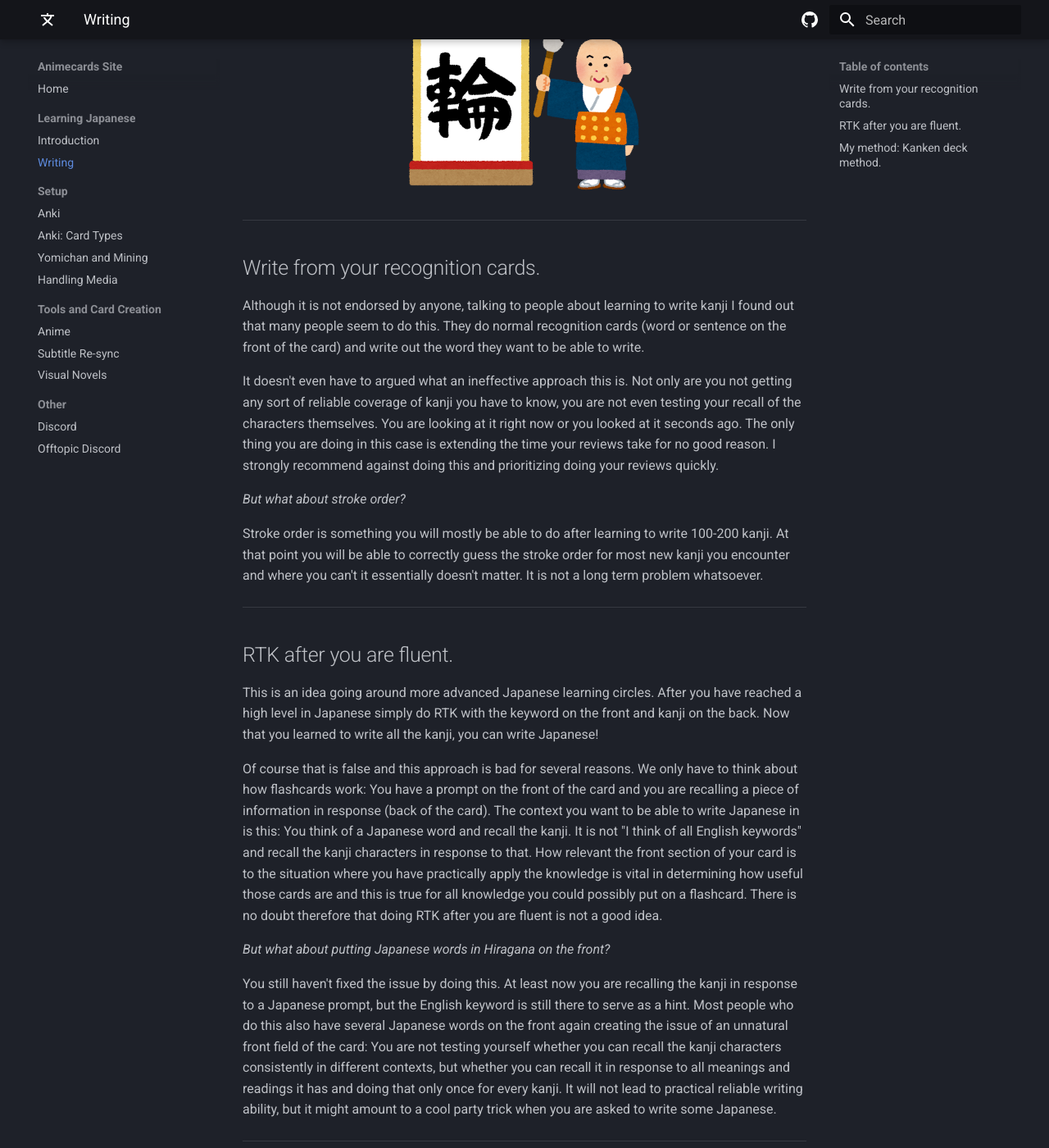
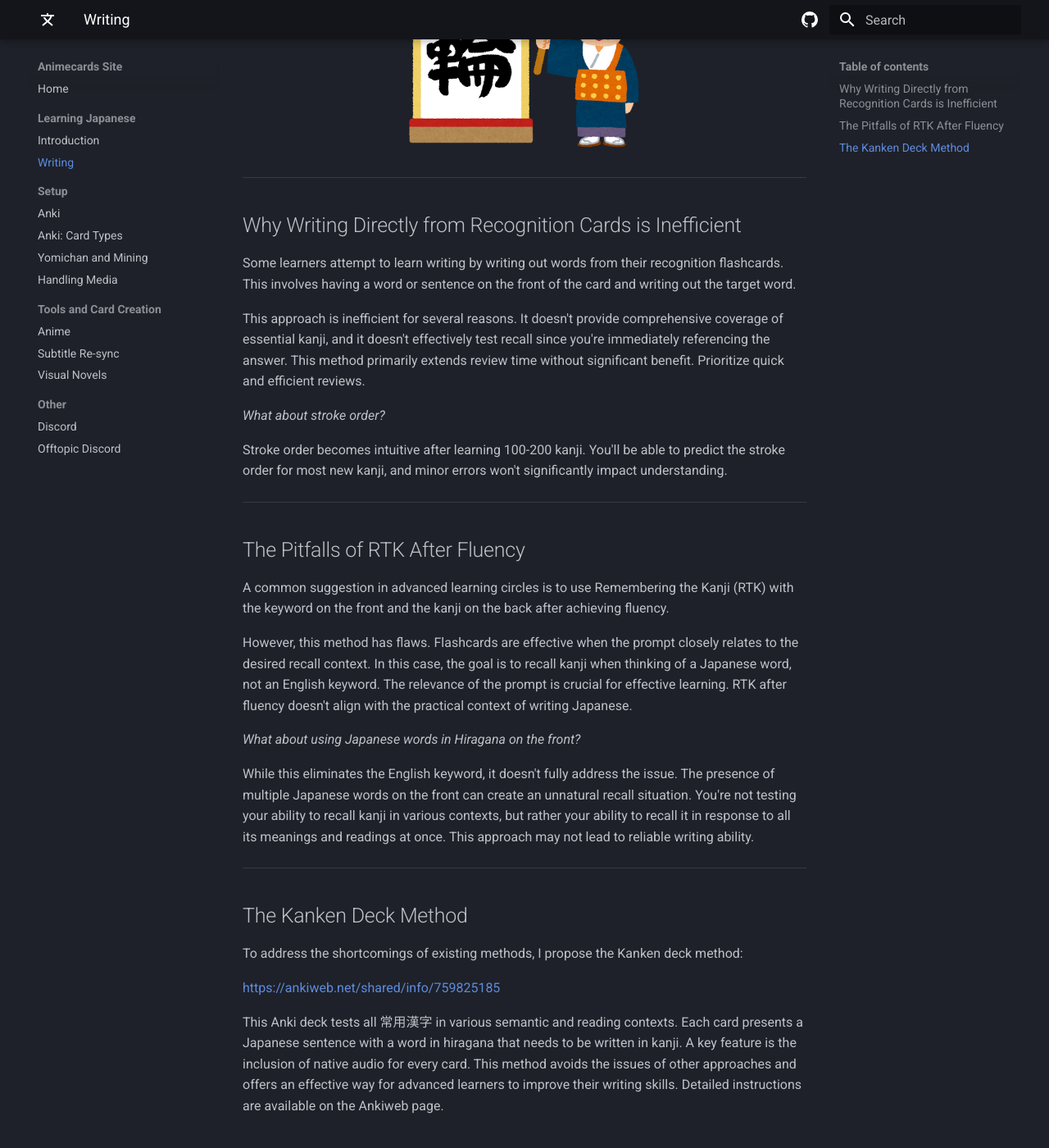
Before and after one commit to friedrich-de/AnimecardsWebsite, an MkDocs documentation site: the page built from docs/writingjapanese.md, in a window 1280 px wide and 1400 px high, scrolled down 401 px. Shown: the whole window at 82% size. Built offline with MkDocs 1.6.1 and Material for MkDocs 9.7.7, drawn with Linux system fonts in a browser that asks for light colours; some of the changed text lies outside the part shown.

Commit message:
Rewrite Writing Section

```diff
--- a/docs/writingjapanese.md
+++ b/docs/writingjapanese.md
@@ -1,13 +1,8 @@
-# Learning to write Japanese
+# Learning to Write Japanese
 
-Although not necessary to do whatsoever, many people are still interested in learning to write kanji to the level of a
-native speaker or higher. This has potential to come in useful if you are ever going to live in Japan. However even if
-you are only interested in reading Japanese, you will likely see yourself improve after learning to write, benefitting
-from a higher awareness of kanji. Leaving aside whether learning to write is worth the time investment or not, I would
-like to discuss methods of doing so in this section.
+While not essential, many learners aspire to write Japanese fluently, potentially beneficial for those living in Japan. Even if your primary focus is reading, learning to write can deepen your understanding and recognition of kanji. This section explores effective methods for learning to write Japanese.
 
-**As this is only relevant for advanced learners move on to the next section if you are still a beginner. You shouldn't
-learn to write kanji as a beginner and will only get frustrated.**
+**Note: This guide is aimed at advanced learners. Beginners should focus on reading and comprehension before tackling writing.**
 
 <figure>
   <img src="../images/writekanji.png" width="300">
@@ -15,60 +10,34 @@
 
 ---
 
-## Write from your recognition cards.
+## Why Writing Directly from Recognition Cards is Inefficient
 
-Although it is not endorsed by anyone, talking to people about learning to write kanji I found out that many people seem
-to do this. They do normal recognition cards (word or sentence on the front of the card) and write out the word they
-want to be able to write.
+Some learners attempt to learn writing by writing out words from their recognition flashcards. This involves having a word or sentence on the front of the card and writing out the target word.
 
-It doesn't even have to argued what an ineffective approach this is. Not only are you not getting any sort of reliable
-coverage of kanji you have to know, you are not even testing your recall of the characters themselves. You are looking
-at it right now or you looked at it seconds ago. The only thing you are doing in this case is extending the time your
-reviews take for no good reason. I strongly recommend against doing this and prioritizing doing your reviews quickly.
+This approach is inefficient for several reasons. It doesn't provide comprehensive coverage of essential kanji, and it doesn't effectively test recall since you're immediately referencing the answer. This method primarily extends review time without significant benefit. Prioritize quick and efficient reviews.
 
-*But what about stroke order?*
+*What about stroke order?*
 
-Stroke order is something you will mostly be able to do after learning to write 100-200 kanji. At that point you will be
-able to correctly guess the stroke order for most new kanji you encounter and where you can't it essentially doesn't
-matter. It is not a long term problem whatsoever.
+Stroke order becomes intuitive after learning 100-200 kanji. You'll be able to predict the stroke order for most new kanji, and minor errors won't significantly impact understanding.
 
 ---
 
-## RTK after you are fluent.
+## The Pitfalls of RTK After Fluency
 
-This is an idea going around more advanced Japanese learning circles. After you have reached a high level in Japanese
-simply do RTK with the keyword on the front and kanji on the back. Now that you learned to write all the kanji, you can
-write Japanese!
+A common suggestion in advanced learning circles is to use Remembering the Kanji (RTK) with the keyword on the front and the kanji on the back after achieving fluency.
 
-Of course that is false and this approach is bad for several reasons. We only have to think about how flashcards work:
-You have a prompt on the front of the card and you are recalling a piece of information in response (back of the card).
-The context you want to be able to write Japanese in is this: You think of a Japanese word and recall the kanji. It is
-not "I think of all English keywords" and recall the kanji characters in response to that. How relevant the front
-section of your card is to the situation where you have practically apply the knowledge is vital in determining how
-useful those cards are and this is true for all knowledge you could possibly put on a flashcard. There is no doubt
-therefore that doing RTK after you are fluent is not a good idea.
+However, this method has flaws. Flashcards are effective when the prompt closely relates to the desired recall context. In this case, the goal is to recall kanji when thinking of a Japanese word, not an English keyword. The relevance of the prompt is crucial for effective learning. RTK after fluency doesn't align with the practical context of writing Japanese.
 
-*But what about putting Japanese words in Hiragana on the front?*
+*What about using Japanese words in Hiragana on the front?*
 
-You still haven't fixed the issue by doing this. At least now you are recalling the kanji in response to a Japanese
-prompt, but the English keyword is still there to serve as a hint. Most people who do this also have several Japanese
-words on the front again creating the issue of an unnatural front field of the card: You are not testing yourself
-whether you can recall the kanji characters consistently in different contexts, but whether you can recall it in
-response to all meanings and readings it has and doing that only once for every kanji. It will not lead to practical
-reliable writing ability, but it might amount to a cool party trick when you are asked to write some Japanese.
+While this eliminates the English keyword, it doesn't fully address the issue. The presence of multiple Japanese words on the front can create an unnatural recall situation. You're not testing your ability to recall kanji in various contexts, but rather your ability to recall it in response to all its meanings and readings at once. This approach may not lead to reliable writing ability.
 
 ---
 
-## My method: Kanken deck method.
+## The Kanken Deck Method
 
-Not satisfied with the existing methods people were proposing I decided to do something original. I present to you the
-Kanken deck:
+To address the shortcomings of existing methods, I propose the Kanken deck method:
 
 <https://ankiweb.net/shared/info/759825185>
 
-For a detailed description read the Ankiweb page. But essentially: all 常用漢字 are tested in several contexts both
-semantically and in terms of what readings are used. The prompt is a Japanese sentence with the word that has to be
-written in Hiragana. What makes this deck unique beyond the word selection making this possible in the first place, is
-the fact that every card has native audio on it. In other words: this approach has none of the issues the others do and
-provides a relatively effective way to learn Japanese to advanced learners. The concrete steps and how you should do
-this deck are described on the Ankiweb page.
+This Anki deck tests all 常用漢字 in various semantic and reading contexts. Each card presents a Japanese sentence with a word in hiragana that needs to be written in kanji. A key feature is the inclusion of native audio for every card. This method avoids the issues of other approaches and offers an effective way for advanced learners to improve their writing skills. Detailed instructions are available on the Ankiweb page.
```
